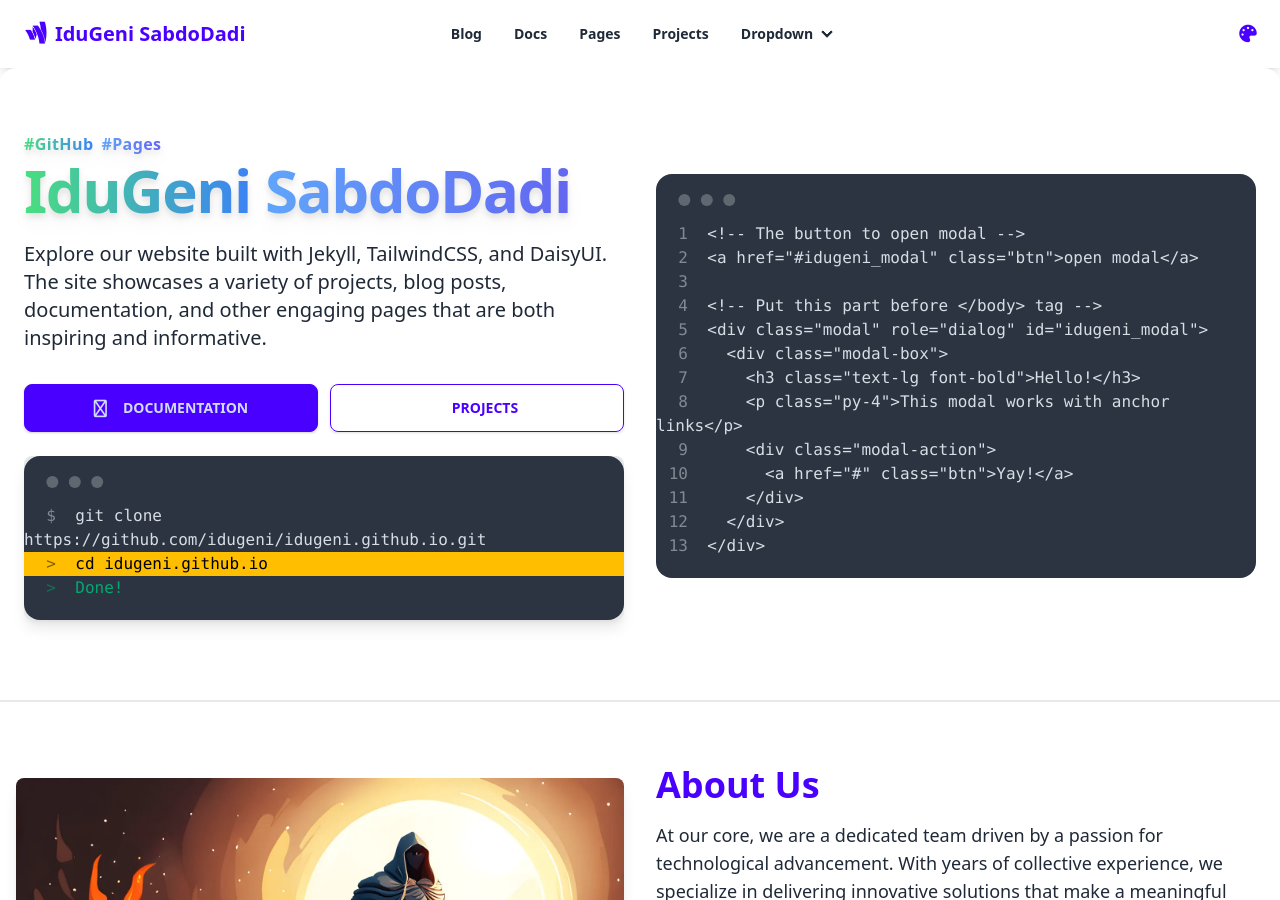
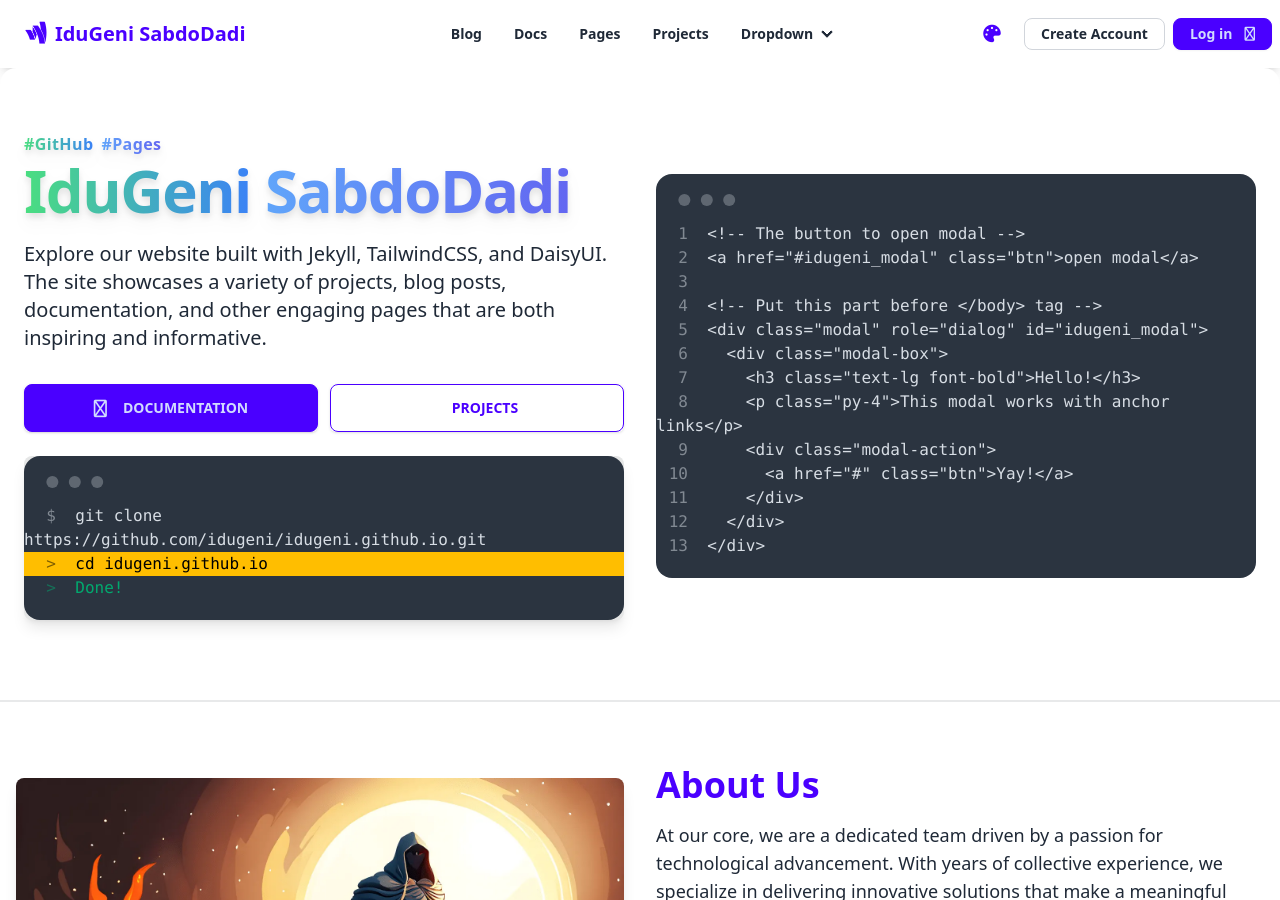
Before and after one commit to idugeni/idugeni.github.io, a Jekyll site: the page built from index.html, in a window 1280 px wide and 900 px high. Built offline with Jekyll 4.4.1, drawn with Linux system fonts in a browser that asks for light colours; nearby versions of some CDN libraries; library files that are not in the unit come from our copies.

Commit message:
Update header.html

```diff
--- a/_includes/header.html
+++ b/_includes/header.html
@@ -20,40 +20,53 @@
   </div>
   <div class="navbar-center hidden lg:flex lg:w-2/4 justify-center items-center">
     <ul class="menu menu-horizontal px-1 z-10">
-      <li>
-        <a href="/blog/">Blog</a>
+      <li class="relative">
+        <a href="/blog/" class="menu-link">Blog</a>
       </li>
-      <li>
-        <a href="/docs/">Docs</a>
+      <li class="relative">
+        <a href="/docs/" class="menu-link">Docs</a>
       </li>
-      <li>
-        <a href="/pages/">Pages</a>
+      <li class="relative">
+        <a href="/pages/" class="menu-link">Pages</a>
       </li>
-      <li>
-        <a href="/projects/">Projects</a>
+      <li class="relative">
+        <a href="/projects/" class="menu-link">Projects</a>
       </li>
-      <li>
+      <li class="relative">
         <details class="dropdown dropdown-end">
-          <summary tabindex="0">Dropdown</summary>
+          <summary tabindex="0" class="menu-link">Dropdown</summary>
           <ul tabindex="0" class="dropdown-content menu bg-base-100 rounded-box z-10 w-56 p-2 shadow-lg">
             <li>
-              <a>Item 1</a>
+              <a class="dropdown-link">Item 1</a>
             </li>
             <li>
               <details class="dropdown dropdown-end">
-                <summary>Item 2</summary>
+                <summary class="dropdown-link">Item 2</summary>
                 <ul class="p-2 rounded-box w-48">
                   <li>
-                    <a>Subitem 1</a>
+                    <a class="dropdown-sublink">Subitem 1</a>
                   </li>
                   <li>
-                    <a>Subitem 2</a>
+                    <details class="dropdown dropdown-end">
+                      <summary class="dropdown-sublink">Subitem 2</summary>
+                      <ul class="p-2 rounded-box w-40">
+                        <li>
+                          <a class="dropdown-sub-sublink">Sub-subitem 1</a>
+                        </li>
+                        <li>
+                          <a class="dropdown-sub-sublink">Sub-subitem 2</a>
+                        </li>
+                      </ul>
+                    </details>
+                  </li>
+                  <li>
+                    <a class="dropdown-sublink">Subitem 3</a>
                   </li>
                 </ul>
               </details>
             </li>
             <li>
-              <a>Item 3</a>
+              <a class="dropdown-link">Item 3</a>
             </li>
           </ul>
         </details>
@@ -356,6 +369,15 @@
         </button>
       </div>
     </div>
+    <div class="dropdown dropdown-bottom dropdown-end relative ms-2">
+      <div class="hidden md:flex gap-2 items-center">
+        <a href="https://github.com/join" target="_blank" rel="noopener noreferrer" class="btn btn-sm btn-ghost border border-gray-300 py-2 px-4 rounded-lg">Create Account</a>
+        <a href="https://github.com/login" target="_blank" rel="noopener noreferrer" class="btn btn-sm btn-primary py-2 px-4 rounded-lg flex items-center">
+          Log in
+          <i class="far fa-sign-in-alt ml-1"></i>
+        </a>
+      </div>
+    </div>
   </div>
 </div>
 <!-- Sidebar (hidden on desktop, shown on mobile) -->
```
